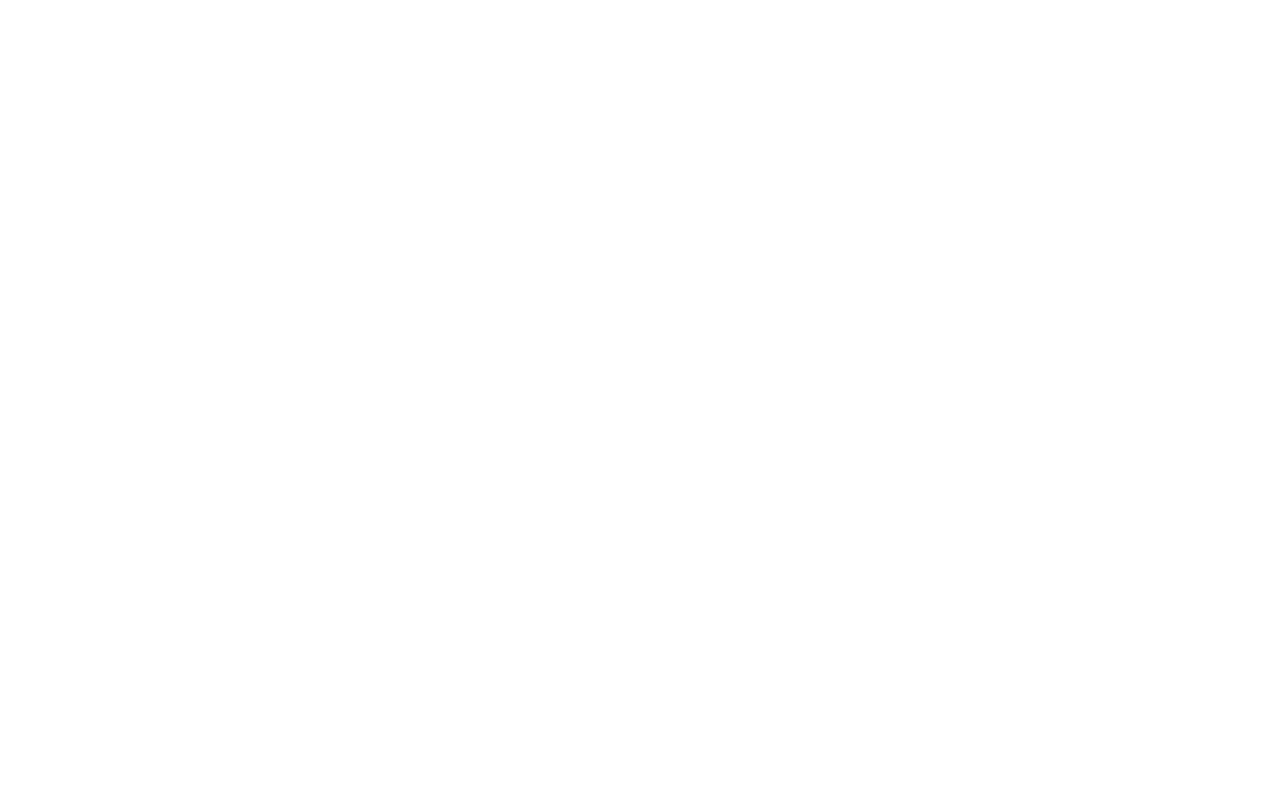
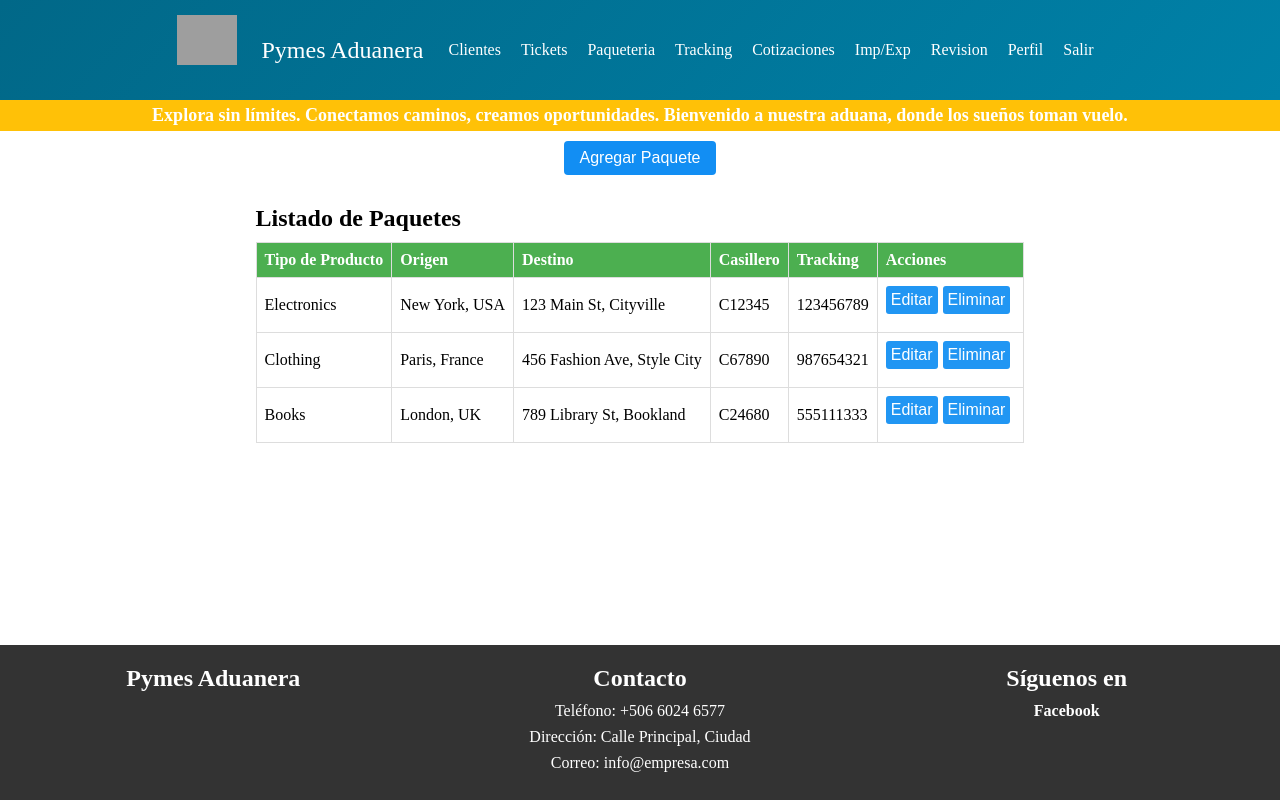
Before and after one commit to DavidTorres09/Pymes-Aduanera, a React (Vite) app in the folder Pymes_Aduanera/: page /admin/paqueteria in a window 1280 px wide. Before the commit this address had no page. Built offline with nearby package versions, Linux system fonts and the light colour scheme; grey boxes are pictures that could not be loaded.

Commit message:
Implements the Parcel Module

```diff
--- a/Pymes_Aduanera/package.json
+++ b/Pymes_Aduanera/package.json
@@ -10,6 +10,7 @@
     "preview": "vite preview"
   },
   "dependencies": {
+    "prop-types": "^15.8.1",
     "react": "^18.2.0",
     "react-dom": "^18.2.0",
     "react-modal": "^3.16.1",
--- a/Pymes_Aduanera/src/App.jsx
+++ b/Pymes_Aduanera/src/App.jsx
@@ -4,6 +4,7 @@
 import Tickets from './pages/admin/Tickets';
 import Clients from './pages/admin/Clients';
 import Profile from './pages/Profile';
+import Parcel from './pages/admin/Parcel';
 
 function App() {
   return (
@@ -13,6 +14,7 @@
         <Route path="/admin" element={<IndexAdmin />} />
         <Route path="/admin/clientes" element={<Clients />} />
         <Route path="/admin/tickets" element={<Tickets />} />
+        <Route path="/admin/paqueteria" element={<Parcel />} />
         <Route path="/admin/perfil" element={<Profile />} />
       </Routes>
     </Router>
--- a/Pymes_Aduanera/src/components/NavbarAdmin.jsx
+++ b/Pymes_Aduanera/src/components/NavbarAdmin.jsx
@@ -12,10 +12,10 @@
             <li className="nav-item"><Link to="/admin/clientes" className='Link'>Clientes</Link></li>
             <li className="nav-item"><Link to="/admin/tickets" className='Link'>Tickets</Link></li>
             <li className="nav-item"><Link to="/admin/paqueteria" className='Link'>Paqueteria</Link></li>
+            <li className="nav-item"><Link to="/admin/tracking" className='Link'>Tracking</Link></li>
             <li className="nav-item"><Link to="/admin/cotizaciones" className='Link'>Cotizaciones</Link></li>
             <li className="nav-item"><Link to="/admin/imp_exp" className='Link'>Imp/Exp</Link></li>
             <li className="nav-item"><Link to="/admin/revision" className='Link'>Revision</Link></li>
-            <li className="nav-item"><Link to="/admin/tracking" className='Link'>Tracking</Link></li>
             <li className="nav-item"><Link to="/admin/perfil" className='Link'>Perfil</Link></li>
             <li className="nav-item"><Link to="/" className='Link'>Salir</Link></li>
           </ul>
--- /dev/null
+++ b/Pymes_Aduanera/src/components/ParcelManager.jsx
@@ -0,0 +1,205 @@
+import { useState } from 'react';
+import "../css/admin/ParcelManager.css"
+
+const PaquetesManager = () => {
+  const [mostrarFormulario, setMostrarFormulario] = useState(false);
+  const [paquetes, setPaquetes] = useState([
+    {
+        tipoProducto: 'Electronics',
+        origen: 'New York, USA',
+        direccionDestino: '123 Main St, Cityville',
+        numeroCasillero: 'C12345',
+        numeroTracking: '123456789',
+      },
+      {
+        tipoProducto: 'Clothing',
+        origen: 'Paris, France',
+        direccionDestino: '456 Fashion Ave, Style City',
+        numeroCasillero: 'C67890',
+        numeroTracking: '987654321',
+      },
+      {
+        tipoProducto: 'Books',
+        origen: 'London, UK',
+        direccionDestino: '789 Library St, Bookland',
+        numeroCasillero: 'C24680',
+        numeroTracking: '555111333',
+      },
+  ]);
+  const [paqueteSeleccionado, setPaqueteSeleccionado] = useState({
+    tipoProducto: '',
+    origen: '',
+    direccionDestino: '',
+    numeroCasillero: '',
+    numeroTracking: '',
+  });
+
+
+  const [editIndex, setEditIndex] = useState(null);
+
+  const handleInputChange = (e) => {
+    const { name, value } = e.target;
+    setPaqueteSeleccionado((prevPaquete) => ({
+      ...prevPaquete,
+      [name]: value,
+    }));
+  };
+
+  const agregarPaquete = () => {
+    if (editIndex !== null) {
+      // If editIndex is not null, it means we are editing an existing package
+      const nuevosPaquetes = [...paquetes];
+      nuevosPaquetes[editIndex] = { ...paqueteSeleccionado };
+      setPaquetes(nuevosPaquetes);
+
+      // Reset the editIndex after saving the edition
+      setEditIndex(null);
+    } else {
+      // If editIndex is null, it means we are adding a new package
+      setPaquetes((prevPaquetes) => [...prevPaquetes, { ...paqueteSeleccionado }]);
+    }
+
+    // Clear the form
+    resetForm();
+  };
+
+  const editarPaquete = (index) => {
+    // Set the selected package for editing
+    setPaqueteSeleccionado({ ...paquetes[index] });
+    setEditIndex(index);
+
+    // Show the modal
+    setMostrarFormulario(true);
+  };
+
+  const eliminarPaquete = (index) => {
+    // Implement the logic to delete the selected package
+    const nuevosPaquetes = paquetes.filter((_, i) => i !== index);
+    setPaquetes(nuevosPaquetes);
+  };
+
+  const resetForm = () => {
+    // Clear the form
+    setPaqueteSeleccionado({
+      tipoProducto: '',
+      origen: '',
+      direccionDestino: '',
+      numeroCasillero: '',
+      numeroTracking: '',
+    });
+
+    // Reset the editIndex
+    setEditIndex(null);
+
+    // Hide the modal
+    setMostrarFormulario(false);
+  };
+
+  const isAnyFieldEmpty = () => {
+    return Object.values(paqueteSeleccionado).some((value) => value === '');
+  };
+
+  return (
+    <div className="paquetes-manager">
+      <button className="btn-agregar" onClick={() => setMostrarFormulario(true)}>
+        Agregar Paquete
+      </button>
+
+      {mostrarFormulario && (
+        <div className="pm-modal-overlay">
+          <div className="pm-modal-content">
+            <span className="pm-close" onClick={() => resetForm()}>&times;</span>
+            <form className="pm-formulario-paquete">
+                <label>
+                    Tipo de Producto:
+                    <input
+                    type="text"
+                    name="tipoProducto"
+                    value={paqueteSeleccionado.tipoProducto}
+                    onChange={handleInputChange}
+                    />
+                </label>
+                <label>
+                    Origen:
+                    <input
+                    type="text"
+                    name="origen"
+                    value={paqueteSeleccionado.origen}
+                    onChange={handleInputChange}
+                    />
+                </label>
+                <label>
+                    Destino:
+                    <input
+                    type="text"
+                    name="direccionDestino"
+                    value={paqueteSeleccionado.direccionDestino}
+                    onChange={handleInputChange}
+                    />
+                </label>
+                <label>
+                    Casillero:
+                    <input
+                    type="text"
+                    name="numeroCasillero"
+                    value={paqueteSeleccionado.numeroCasillero}
+                    onChange={handleInputChange}
+                    />
+                </label>
+                <label>
+                    Tracking:
+                    <input
+                    type="text"
+                    name="numeroTracking"
+                    value={paqueteSeleccionado.numeroTracking}
+                    onChange={handleInputChange}
+                    />
+                </label>
+                <button
+                className="pm-btn-guardar"
+                type="button"
+                onClick={agregarPaquete}
+                disabled={isAnyFieldEmpty()}
+              >
+                {editIndex !== null ? 'Guardar Edición' : 'Guardar Paquete'}
+              </button>
+            </form>
+          </div>
+        </div>
+      )}
+
+      <div className="pm-listado-paquetes">
+        <h2>Listado de Paquetes</h2>
+        <table>
+            <thead>
+                <tr>
+                    <th>Tipo de Producto</th>
+                    <th>Origen</th>
+                    <th>Destino</th>
+                    <th>Casillero</th>
+                    <th>Tracking</th>
+                    <th>Acciones</th>
+                </tr>
+            </thead>
+            <tbody>
+                {paquetes.map((paquete, index) => (
+                <tr key={index}>
+                    <td>{paquete.tipoProducto}</td>
+                    <td>{paquete.origen}</td>
+                    <td>{paquete.direccionDestino}</td>
+                    <td>{paquete.numeroCasillero}</td>
+                    <td>{paquete.numeroTracking}</td>
+                    <td>
+                        <button onClick={() => editarPaquete(index)}>Editar</button>
+                        <button onClick={() => eliminarPaquete(index)}>Eliminar</button>
+                    </td>
+                </tr>
+                ))}
+            </tbody>
+        </table>
+      </div>
+    </div>
+  );
+};
+
+export default PaquetesManager;
--- a/Pymes_Aduanera/src/css/admin/Clients.css
+++ /dev/null
@@ -1,3 +0,0 @@
-.ClientsContent {
-    margin-bottom: 10%; /* Ajusta según la altura de tu footer */
-}
--- /dev/null
+++ b/Pymes_Aduanera/src/css/admin/ParcelManager.css
@@ -0,0 +1,112 @@
+/* Basic styling for the paquetes-manager component */
+.paquetes-manager {
+  display: flex;
+  flex-direction: column;
+  align-items: center;
+}
+
+/* Button styling */
+.pm-btn-agregar {
+  margin-bottom: 20px;
+  padding: 10px;
+  background-color: #4CAF50;
+  color: white;
+  border: none;
+  border-radius: 5px;
+  cursor: pointer;
+}
+
+/* Modal overlay styling */
+.pm-modal-overlay {
+  position: fixed;
+  top: 0;
+  left: 0;
+  width: 100%;
+  height: 100%;
+  background: rgba(0, 0, 0, 0.5);
+  display: flex;
+  justify-content: center;
+  align-items: center;
+}
+
+/* Modal content styling */
+.pm-modal-content {
+  background: #fff;
+  padding: 20px;
+  border-radius: 10px;
+  position: relative;
+}
+
+/* Close button styling */
+.pm-close {
+  position: absolute;
+  top: 10px;
+  right: 10px;
+  font-size: 20px;
+  cursor: pointer;
+  color: #888;
+}
+
+/* Form styling */
+.pm-formulario-paquete {
+  display: flex;
+  flex-direction: column;
+}
+
+/* Input styling */
+.pm-formulario-paquete label {
+  margin-bottom: 10px;
+}
+
+.pm-formulario-paquete input {
+  width: 100%;
+  padding: 8px;
+  margin-top: 5px;
+  margin-bottom: 10px;
+  box-sizing: border-box;
+}
+
+/* Guardar button styling */
+.pm-btn-guardar {
+  background-color: #2196F3;
+  color: white;
+  border: none;
+  border-radius: 5px;
+  padding: 10px;
+  cursor: pointer;
+  font-size: 16px;
+}
+
+/* Listado styling */
+.pm-listado-paquetes {
+  margin-top: 20px;
+}
+
+/* Table styling */
+.pm-listado-paquetes table {
+  width: 100%;
+  border-collapse: collapse;
+  margin-top: 10px;
+}
+
+.pm-listado-paquetes th, .pm-listado-paquetes td {
+  border: 1px solid #ddd;
+  padding: 8px;
+  text-align: left;
+}
+
+.pm-listado-paquetes th {
+  background-color: #4CAF50;
+  color: white;
+}
+
+/* Acciones button styling */
+.pm-listado-paquetes button {
+  margin-right: 5px;
+  padding: 5px;
+  cursor: pointer;
+  background-color: #2196F3;
+  color: white;
+  border: none;
+  border-radius: 3px;
+}
--- a/Pymes_Aduanera/src/pages/Profile.jsx
+++ b/Pymes_Aduanera/src/pages/Profile.jsx
@@ -6,7 +6,9 @@
   return (
     <>
         <NavbarAdmin></NavbarAdmin>
-        <ProfileForm></ProfileForm>
+        <div style={{ marginBottom: '10%' }}>
+          <ProfileForm></ProfileForm>
+        </div>
         <Footer></Footer>
     </>
   );
--- a/Pymes_Aduanera/src/pages/admin/Clients.jsx
+++ b/Pymes_Aduanera/src/pages/admin/Clients.jsx
@@ -1,13 +1,12 @@
 import UserCards from "../../components/UserCards";
 import NavbarAdmin from "../../components/NavbarAdmin";
 import Footer from "../../components/Footer";
-import "../../css/admin/Clients.css"
 
 const Clients = () => {
     return(
         <>
             <NavbarAdmin></NavbarAdmin>
-            <div className="ClientsContent">
+            <div className="ClientsContent" style={{ marginBottom: '10%' }}>
             <UserCards></UserCards>
             </div>
             <Footer></Footer>
--- /dev/null
+++ b/Pymes_Aduanera/src/pages/admin/Parcel.jsx
@@ -0,0 +1,17 @@
+import Footer from "../../components/Footer";
+import NavbarAdmin from "../../components/NavbarAdmin";
+import ParcelManager from "../../components/ParcelManager";
+
+const Parcel = () => {
+    return (
+        <>
+        <NavbarAdmin></NavbarAdmin>
+        <div style={{ marginBottom: '10%' }}>
+        <ParcelManager></ParcelManager>
+        </div>
+        <Footer></Footer>
+        </>
+    )
+};
+
+export default Parcel;
--- a/Pymes_Aduanera/src/pages/admin/Tickets.jsx
+++ b/Pymes_Aduanera/src/pages/admin/Tickets.jsx
@@ -8,7 +8,9 @@
         <>
          <NavbarAdmin></NavbarAdmin>
         <h1 className="TicketsTitle">Tickets</h1>
-        <TicketTable></TicketTable>
+        <div style={{ marginBottom: '10%' }}>
+            <TicketTable></TicketTable>
+        </div>
         <Footer></Footer>
         </>
     );
```
Also changed, not shown: Pymes_Aduanera/src/components/ProfileForm.jsx (+1 -7 lines), Pymes_Aduanera/src/css/ProfileForm.css (+29 -0 lines), 1 other file (tests, documents, lock files or other folders).
